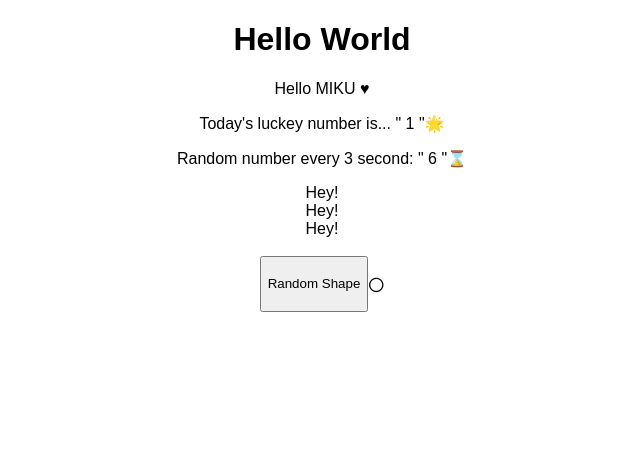
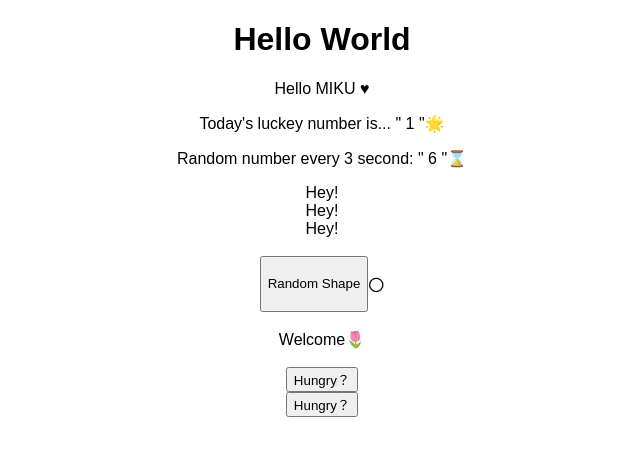
Before and after one commit to mikuweb/React-coding-challenges, a React (Create React App) app: page / in a window 1280 px wide. Shown: the top 456 px of the page, without its empty margins (318-958 px from the left). Built offline with nearby package versions, Linux system fonts and the light colour scheme.

Commit message:
challenge 8

```diff
--- a/src/App.js
+++ b/src/App.js
@@ -1,8 +1,10 @@
 import { CreateRandomShape } from "./components/CreateRandomShape";
 import { HelloName } from "./components/HelloName";
 import { HelloWorld } from "./components/HelloWorld";
+import { NTuple } from "./components/NTuple";
 import { RandomNumber } from "./components/RandomNumber";
 import { RandomNumberAutoUpdate } from "./components/RandomNumberAutoUpdate";
+import { Toggle } from "./components/Toggle";
 import { Triple } from "./components/Triple";
 import "./styles.css";
 
@@ -18,6 +20,13 @@ export default function App() {
       </Triple>
       <br />
       <CreateRandomShape />
+      <br />
+      <NTuple>Welcome🌷</NTuple>
+      <br />
+      <br />
+      <Toggle>🍎🍌🍒🍓🫐🍅🍊</Toggle>
+      <br />
+      <Toggle>🍦🍨🍩🍪🍰🍬🍮</Toggle>
     </div>
   );
 }
--- /dev/null
+++ b/src/components/NTuple.jsx
@@ -0,0 +1,10 @@
+export const NTuple = ({ children }) => {
+  return children;
+};
+
+// Write a component <NTuple amount={amount}>...</NTuple>
+// that takes its children and displays them "amount" times.
+
+// Note: Reuse your code from before.
+// Instead of an array with 3 entries,
+// learn how to create a new array with "amount" entries.
--- /dev/null
+++ b/src/components/Toggle.jsx
@@ -0,0 +1,21 @@
+import { useState } from "react";
+
+export const Toggle = ({ children }) => {
+  const [toggle, setToggle] = useState(false);
+
+  const onClickToggle = () => {
+    setToggle(!toggle);
+  };
+
+  return (
+    <>
+      {toggle ? children : null}
+      <button onClick={onClickToggle}> {toggle ? "😋😋😋" : "Hungry？"}</button>
+    </>
+  );
+};
+
+// Write a component <Toggle>...</Toggle>
+// that displays its children and a button next to it.
+// When the button is clicked, hide the children.
+// When it is clicked again, display them again.
```
